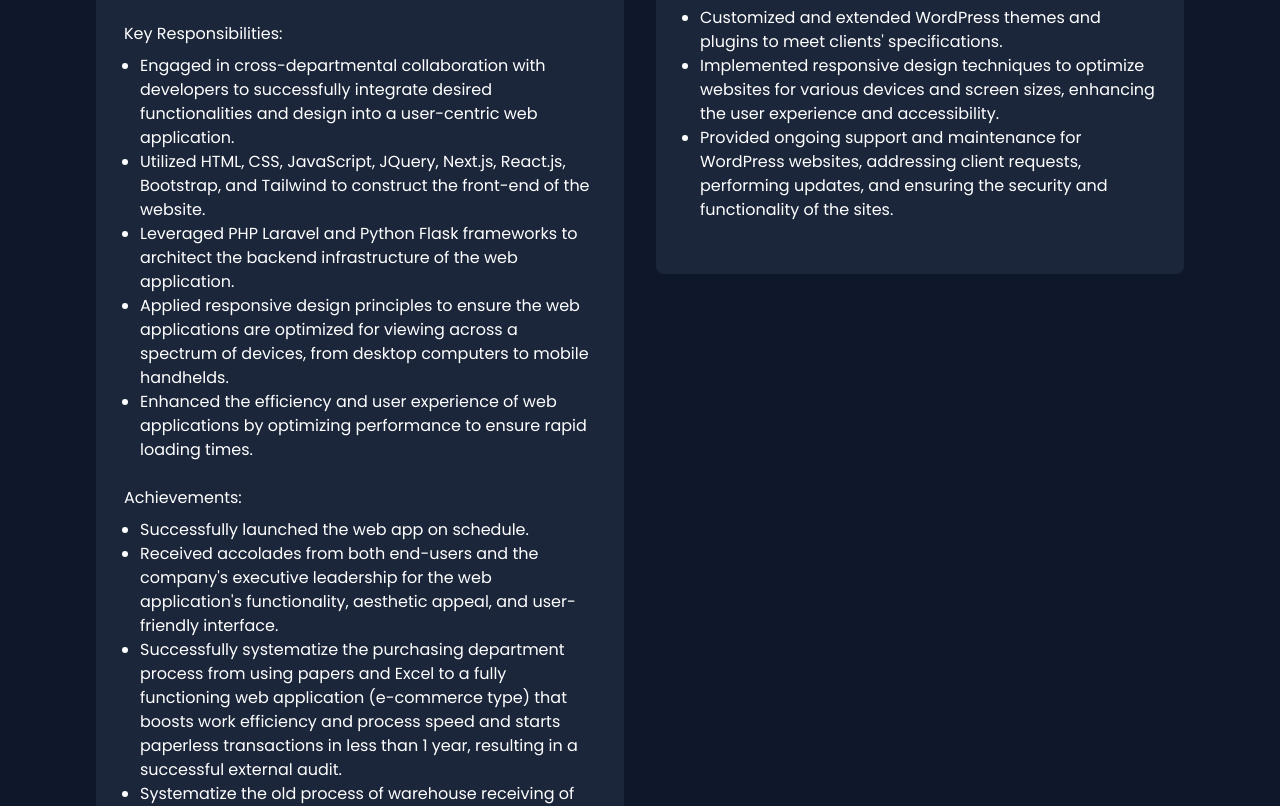
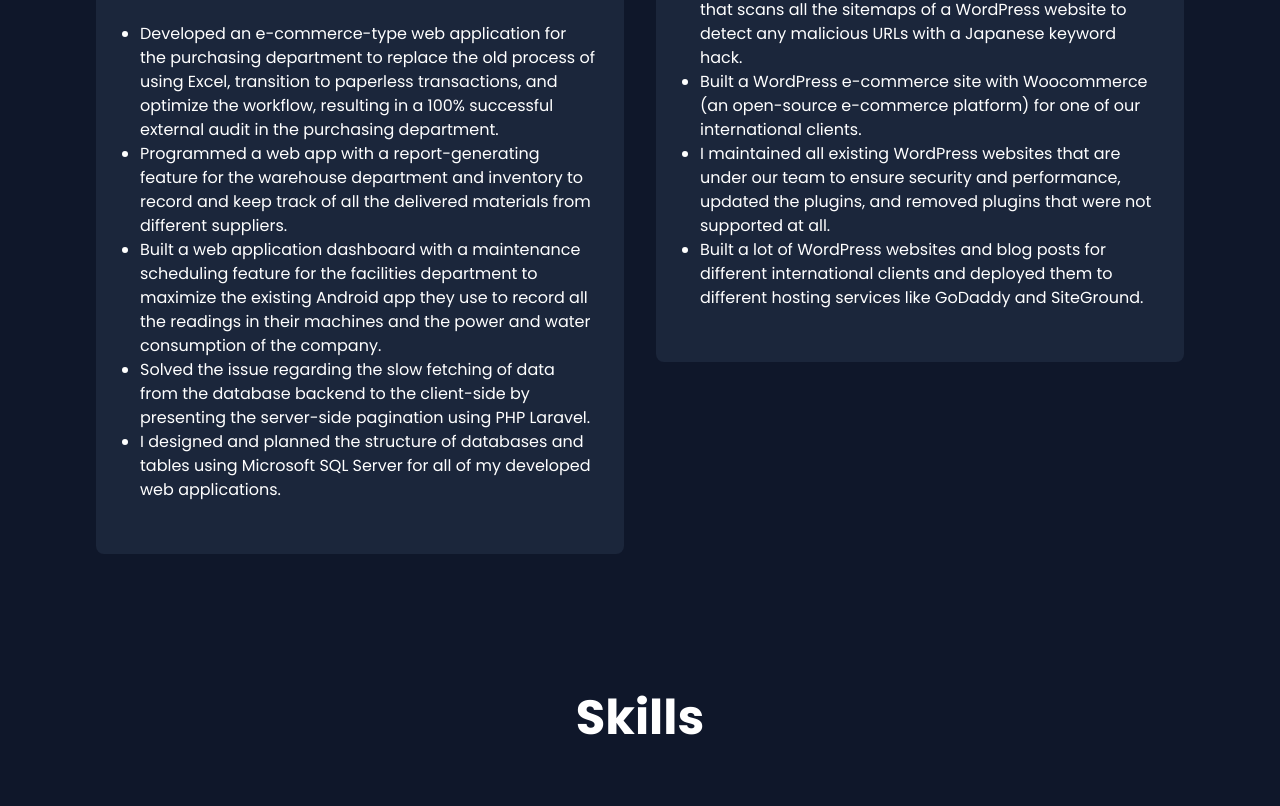
Before and after one commit to IKENN007/web-portfolio, a Next.js app: page / in a window 1280 px wide. Shown: the part 1854-2660 px from the top of the page. Built offline with nearby package versions, Linux system fonts and the light colour scheme.

Commit message:
Updated the Work Experience, same with the resume

```diff
--- a/app/components/landing-components/Experience.jsx
+++ b/app/components/landing-components/Experience.jsx
@@ -15,49 +15,28 @@ const workExperience = [
         facilitates a more seamless and efficient workflow for end-users.`,
         responsibility: [
             {
-                res: `Engaged in cross-departmental collaboration with developers to successfully integrate desired
-                functionalities and design into a user-centric web application.`
+                res: `Developed an e-commerce-type web application for the purchasing department to replace the old
+                process of using Excel, transition to paperless transactions, and optimize the workflow, resulting in
+                a 100% successful external audit in the purchasing department.`
             },
             {
-                res: `Utilized HTML, CSS, JavaScript, JQuery, Next.js, React.js, Bootstrap, and Tailwind to construct
-                the front-end of the website.`
+                res: `Programmed a web app with a report-generating feature for the warehouse department and
+                inventory to record and keep track of all the delivered materials from different suppliers.`
             },
             {
-                res: `Leveraged PHP Laravel and Python Flask frameworks to architect the backend infrastructure of
-                the web application.`
+                res: `Built a web application dashboard with a maintenance scheduling feature for the facilities
+                department to maximize the existing Android app they use to record all the readings in their
+                machines and the power and water consumption of the company.`
             },
             {
-                res: `Applied responsive design principles to ensure the web applications are optimized for viewing
-                across a spectrum of devices, from desktop computers to mobile handhelds.`
+                res: `Solved the issue regarding the slow fetching of data from the database backend to the client-side
+                by presenting the server-side pagination using PHP Laravel.`
             },
             {
-                res: `Enhanced the efficiency and user experience of web applications by optimizing performance to
-                ensure rapid loading times.`
+                res: `I designed and planned the structure of databases and tables using Microsoft SQL Server for all of
+                my developed web applications.`
             },
         ],
-        achievements: [
-            {
-                ach: `Successfully launched the web app on schedule.`
-            },
-            {
-                ach: `Received accolades from both end-users and the company's executive leadership for the web
-                application's functionality, aesthetic appeal, and user-friendly interface.`
-            },
-            {
-                ach: `Successfully systematize the purchasing department process from using papers and Excel to a
-                fully functioning web application (e-commerce type) that boosts work efficiency and process
-                speed and starts paperless transactions in less than 1 year, resulting in a successful external audit.`
-            },
-            {
-                ach: `Systematize the old process of warehouse receiving of delivered materials from different
-                international suppliers up to stocking in inventory, resulting in more accurate data and increasing
-                material distribution in production.`
-            },
-            // {
-            //     ach: `Received a 100% salary increase in less than 1 year from the start of my employment based on
-            //     my performance, technical skills, leadership, and decision-making.`
-            // },
-        ]
     },
     {
         workId: 1,
@@ -73,17 +52,20 @@ const workExperience = [
         specifications and the integration of aesthetic design with functional capabilities.`,
         responsibility: [
             {
-                res: `Customized and extended WordPress themes and plugins to meet clients'
-                specifications.`
+                res: `Programmed a Python script to be used by our SEO team that scans all the sitemaps of a
+                WordPress website to detect any malicious URLs with a Japanese keyword hack.`
             },
             {
-                res: `Implemented responsive design techniques to optimize websites for various
-                devices and screen sizes, enhancing the user experience and accessibility.`
+                res: `Built a WordPress e-commerce site with Woocommerce (an open-source e-commerce platform)
+                for one of our international clients.`
             },
             {
-                res: `Provided ongoing support and maintenance for WordPress websites, addressing
-                client requests, performing updates, and ensuring the security and
-                functionality of the sites.`
+                res: `I maintained all existing WordPress websites that are under our team to ensure security and
+                performance, updated the plugins, and removed plugins that were not supported at all.`
+            },
+            {
+                res: `Built a lot of WordPress websites and blog posts for different international clients and deployed
+                them to different hosting services like GoDaddy and SiteGround.`
             },
         ]
     }
@@ -149,7 +131,7 @@ const Experience = () => {
 
                             {workExp.responsibility &&
                                 <div className="mb-6">
-                                    <h2 className="mb-2">Key Responsibilities:</h2>
+                                    <h2 className="mb-2 hidden">Key Responsibilities:</h2>
                                     <ul className="list-disc">
                                         {workExp.responsibility.map((mapRes) => (
                                             <li key={mapRes.res} className="ms-4 text-base">
```
